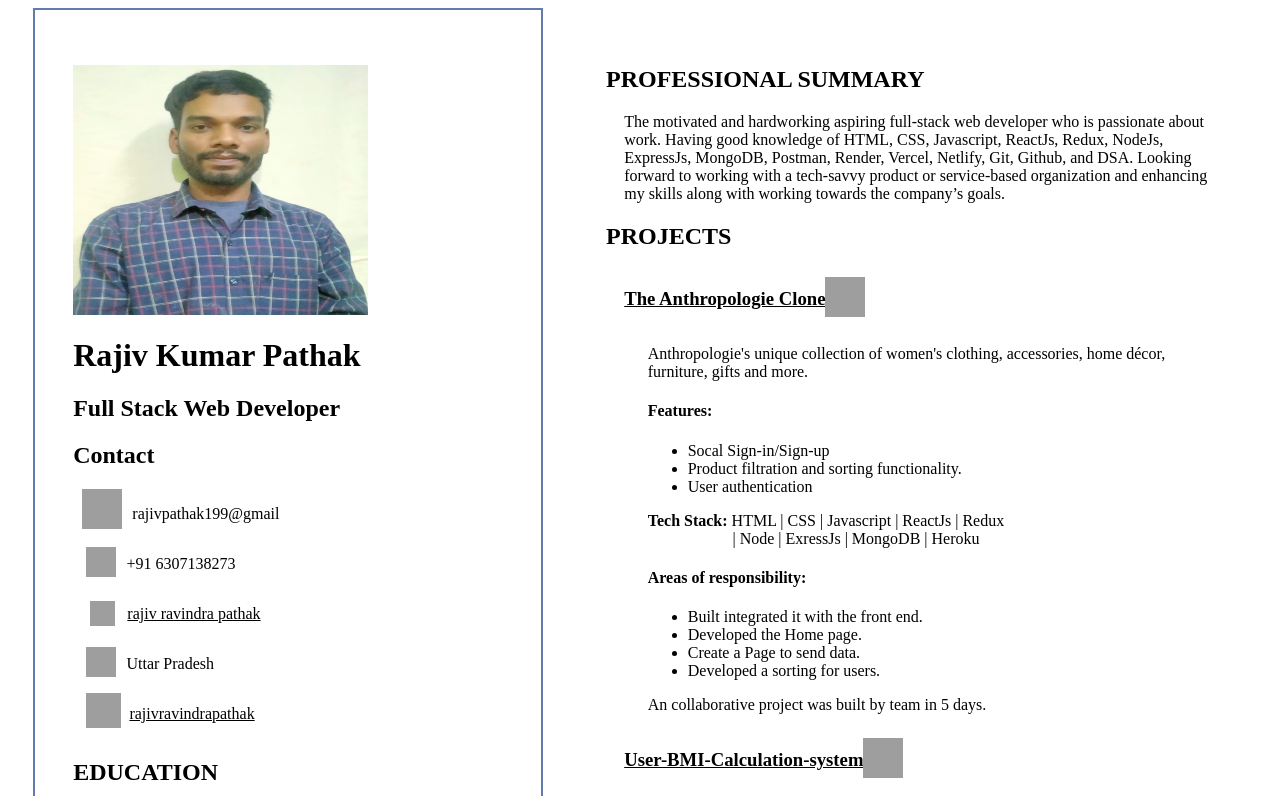
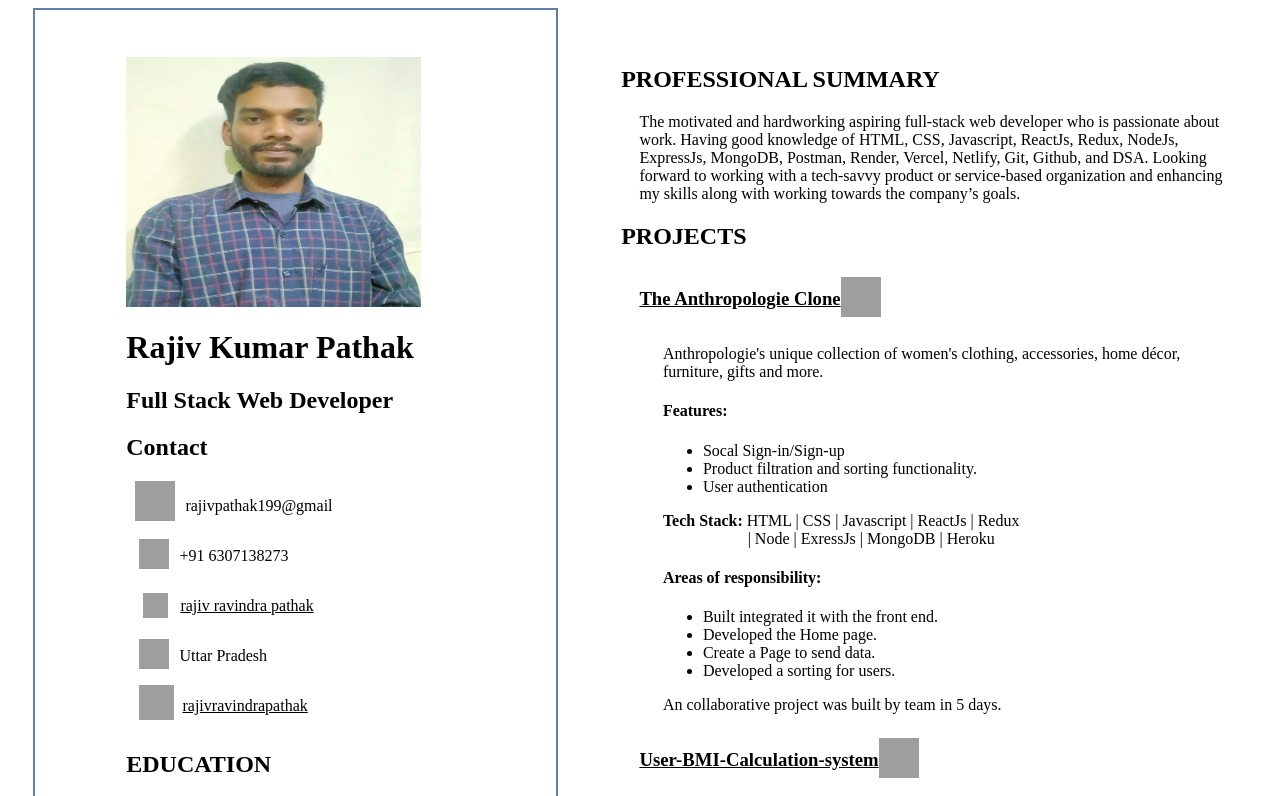
Before and after one commit to rajivravindrapathak/cvdragonAssignment_Html, a plain HTML site: page index.html in a window 1280 px wide. Shown: the top 796 px of the page. Drawn offline with Linux system fonts and the light colour scheme; grey boxes are pictures that could not be loaded.

Commit message:
Add files via upload

```diff
--- a/index.css
+++ b/index.css
@@ -6,11 +6,11 @@
     border: 2px solid rgb(98, 124, 172);
     width: 34%;
     margin-left: 2%;
-    padding: 3%;
+    padding-left: 7.2%;
 }
 
 .ImageDiv {
-    margin-top: 4%
+    margin-top: 11%
 }
 
 .ImageDiv > img {
```
